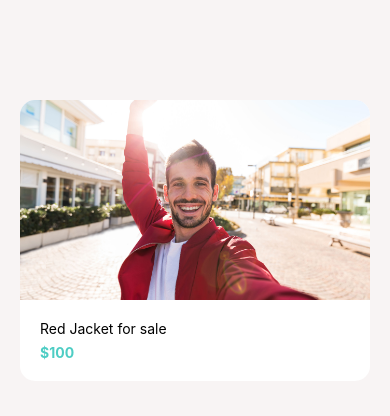
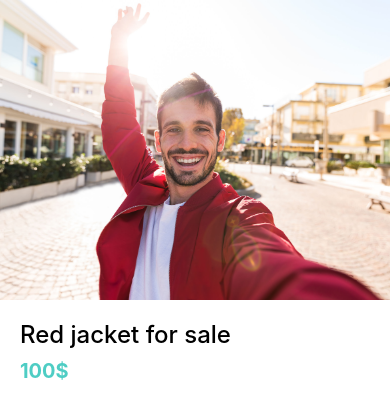
Before and after one commit to VarshaSingh18/DoneWithIt, a React Native app: screen / in a window 390 px wide. Shown: the top 416 px of the page. Built offline with nearby package versions, Linux system fonts and the light colour scheme.

Commit message:
ListingDetailsScreen.js added

```diff
--- a/App.js
+++ b/App.js
@@ -2,22 +2,12 @@ import React from 'react';
 import {View,Text} from 'react-native';
 import WelcomeScreen from './app/screens/WelcomeScreen';
 import Card from './app/components/Card';
+import ListingDetailsScreen from './app/screens/ListingDetailsScreen';
 export default function App() {
 
   return(
 
- <View style={{
-   backgroundColor:'#f8f4f4',
-   padding:20,
-   paddingTop:100
- }}>
-
-   <Card
-   title="Red Jacket for sale"
-   subtitle="$100"
-   image={require("./app/assets/jacket.jpg")}
-   />
-   </View>
+ <ListingDetailsScreen/>
   );
 
 }
--- /dev/null
+++ b/app/screens/ListingDetailsScreen.js
@@ -0,0 +1,38 @@
+import React from 'react';
+import {View, Image, StyleSheet} from 'react-native';
+import AppText from '../components/AppTest';
+import Colors from '../config/Colors';
+function ListingDetailsScreen(props) {
+    return (
+     <View>
+    <Image style={styles.image} source={require('../assets/jacket.jpg')}/>
+    <View style={styles.detailedContainer}>
+    <AppText style={styles.title}>Red jacket for sale</AppText>
+    <AppText style={styles.price}>100$</AppText>
+    </View>
+     </View>
+    );
+}
+
+const styles = StyleSheet.create({
+    image:{
+        width: '100%',
+        height: 300
+    },
+    detailedContainer:{
+     padding:20
+    },
+    title:{
+        fontSize: 24,
+        fontWeight:"500",
+        color:Colors.black
+    },
+    price :{
+        color: Colors.secondary,
+        fontSize: 20,
+        fontWeight:'bold',
+        marginVertical: 10
+    }
+})
+
+export default ListingDetailsScreen;
```
